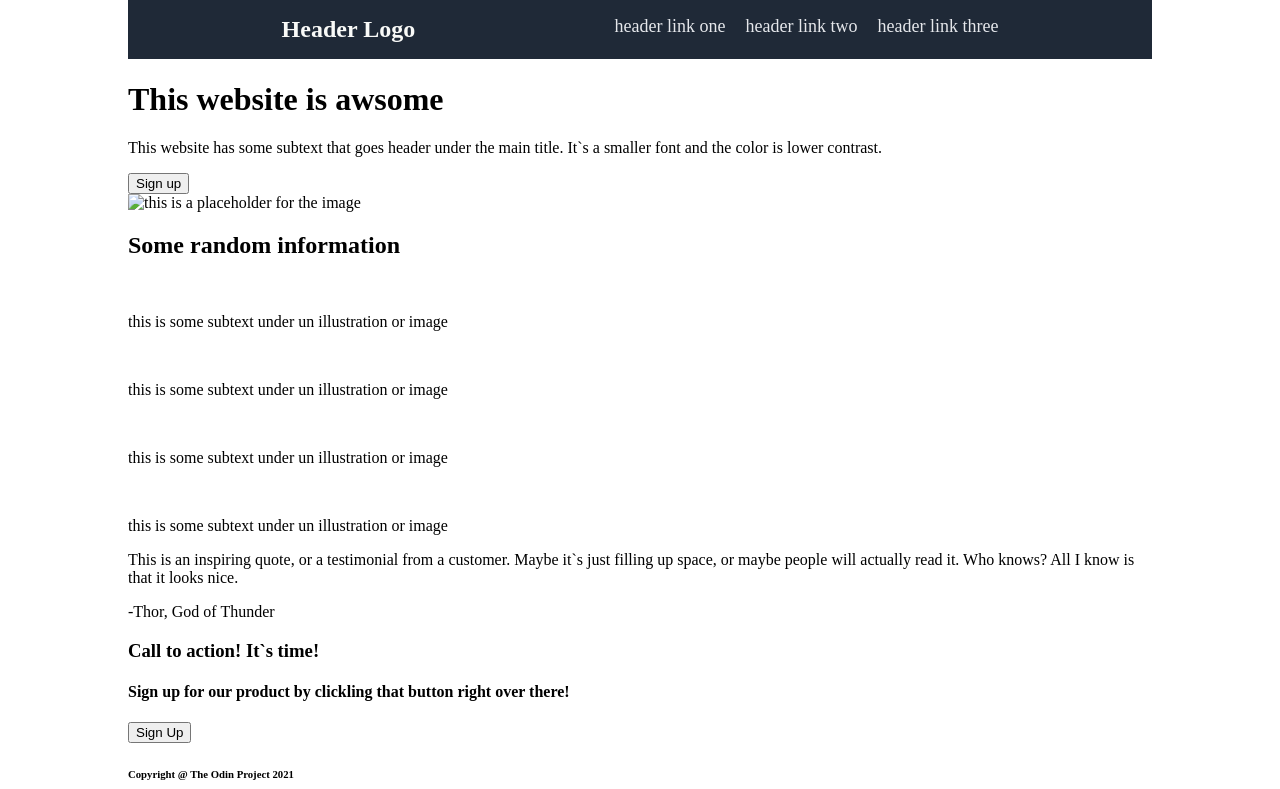
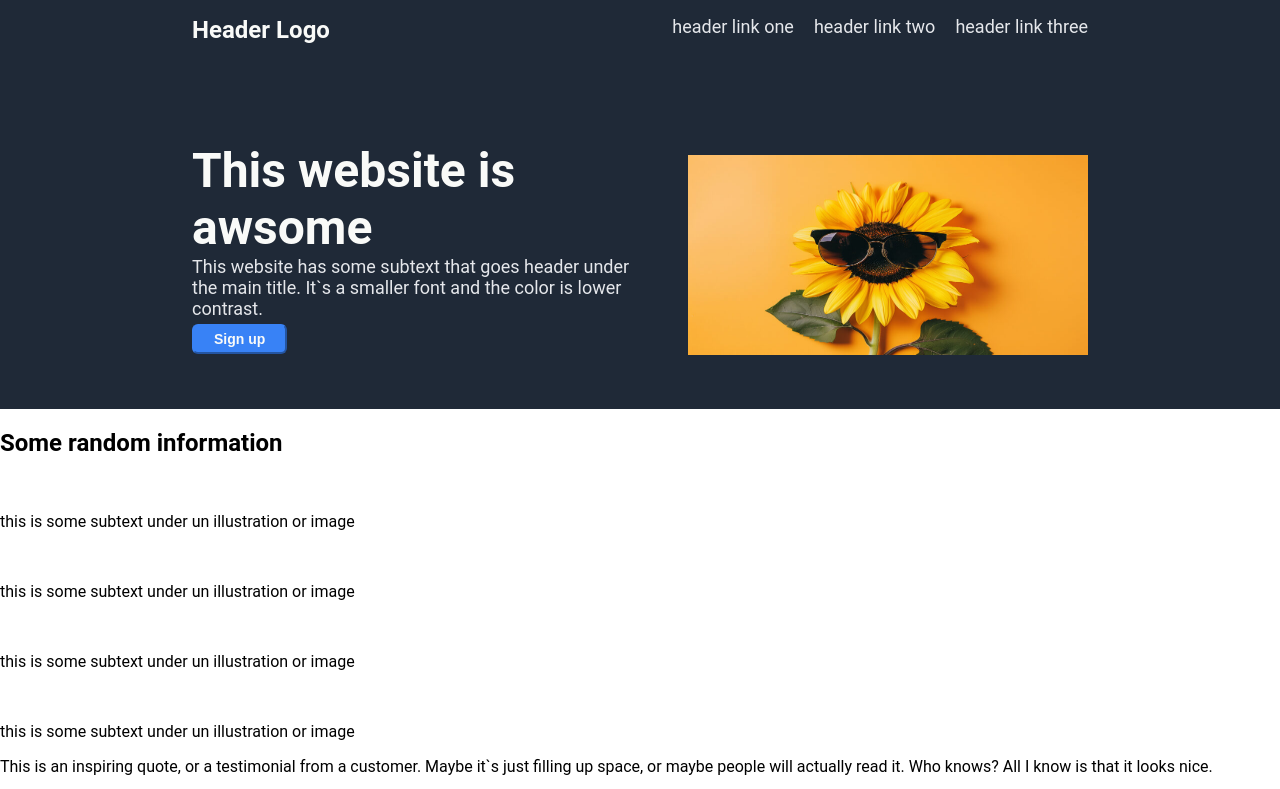
Before and after one commit to memajal/landing-page-odin, a plain HTML site: page index.html in a window 1280 px wide. Shown: the top 789 px of the page. Drawn offline with Linux system fonts and the light colour scheme.

Commit message:
Introduction part css style
 The introduction content, has same as header 15% margin, left and right. The content is divide in 2 parts, left (The h1, p and button) and right (image). The left has a width of 50%. The content are organized with flex, direction row and space between. The image is set to a specific height and width. The other contents, have their properties of margin, padding, font size, weight, and color

```diff
--- a/index.html
+++ b/index.html
@@ -21,7 +21,8 @@
         </header>
 
         <div id="introduction">
-            <div id="introduction_left">
+           <div id="introduction_content">
+              <div id="introduction_left">
                 <h1> This website is awsome</h1>
                 <p>This website has some subtext that goes header
                     under the main title. It`s a smaller font and
@@ -29,10 +30,11 @@
                 </p>
                 <button> Sign up</button>
 
-            </div>
+               </div>
 
-            <div id="introduction_right">
-                <img src="" alt="this is a placeholder for the image">
+               <div id="introduction_right">
+                <img src="img.png" alt="this is a placeholder for the image">
+               </div>
             </div>
         </div>
 
--- a/style.css
+++ b/style.css
@@ -1,28 +1,20 @@
 
 body{
-    width:80%;
     margin: 0 auto;
+    font-family: "Roboto", 'Times New Roman', serif;
 }
 
-/*body, header, #menu, #logo{
-    border: 5px solid red;
+header, #introduction{
+    background-color: #1F2937;
 }
-*/
-
-header{
-    background-color: #1F2937;
-    color: white;
-}
-
 
  header #logo{
     font-size:24px;
     color:#F9FAF8;
-    width:40%;
 }
 
 
- header #header_content{
+ header #header_content, #introduction_content {
     margin: 0 15%;
     display:flex;
     justify-content: space-between;
@@ -34,8 +26,47 @@ header{
     gap: 20px;
 }
 
- header #menu li{
+ header #menu li, #introduction p{
     list-style-type:none;
     font-size: 18px;
     color:#E5E7EB;
 }
+
+/*introduction section properties*/
+
+#introduction{
+    padding-top:50px;
+    padding-bottom: 50px;
+}
+
+#introduction h1{
+    color:#F9FAF8;
+    font-size: 48px;
+    font-weight: extra-bold;
+    margin-bottom:0px;
+}
+
+#introduction p{
+    margin-top:0px;
+    margin-bottom:5px;
+}
+
+#introduction button{
+    background-color: #3882F6;
+    font-size: 14px;
+    font-weight:bold;
+    color:#F9FAF8;
+    border-radius: 6px;
+    border-color:#3882F6;
+    padding: 5px 20px 5px 20px;
+}
+
+#introduction_left{
+    width:50%
+}
+
+#introduction img{
+  width: 400px;
+  height:200px;
+  margin-top:45px;
+}
```
Also changed, not shown: img.png (added).
